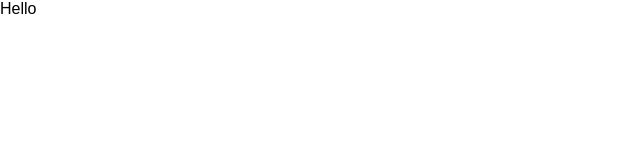
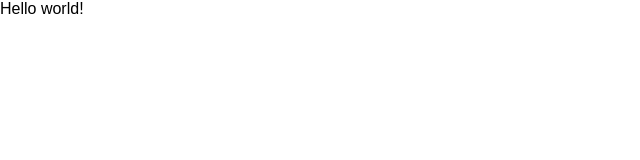
Before and after one commit to dzen100/react_advreact, a React (Create React App) app: page / in a window 1280 px wide. Shown: the top 160 px of the page, without its empty margins (0-640 px from the left). Built offline with nearby package versions, Linux system fonts and the light colour scheme.

Commit message:
first commit

```diff
--- a/src/App.js
+++ b/src/App.js
@@ -4,7 +4,7 @@ class App extends Component {
   render() {
     return (
         <div>
-        Hello
+        Hello world!
         </div>
     )
   }
```
Also changed, not shown: index_test.html (added).
